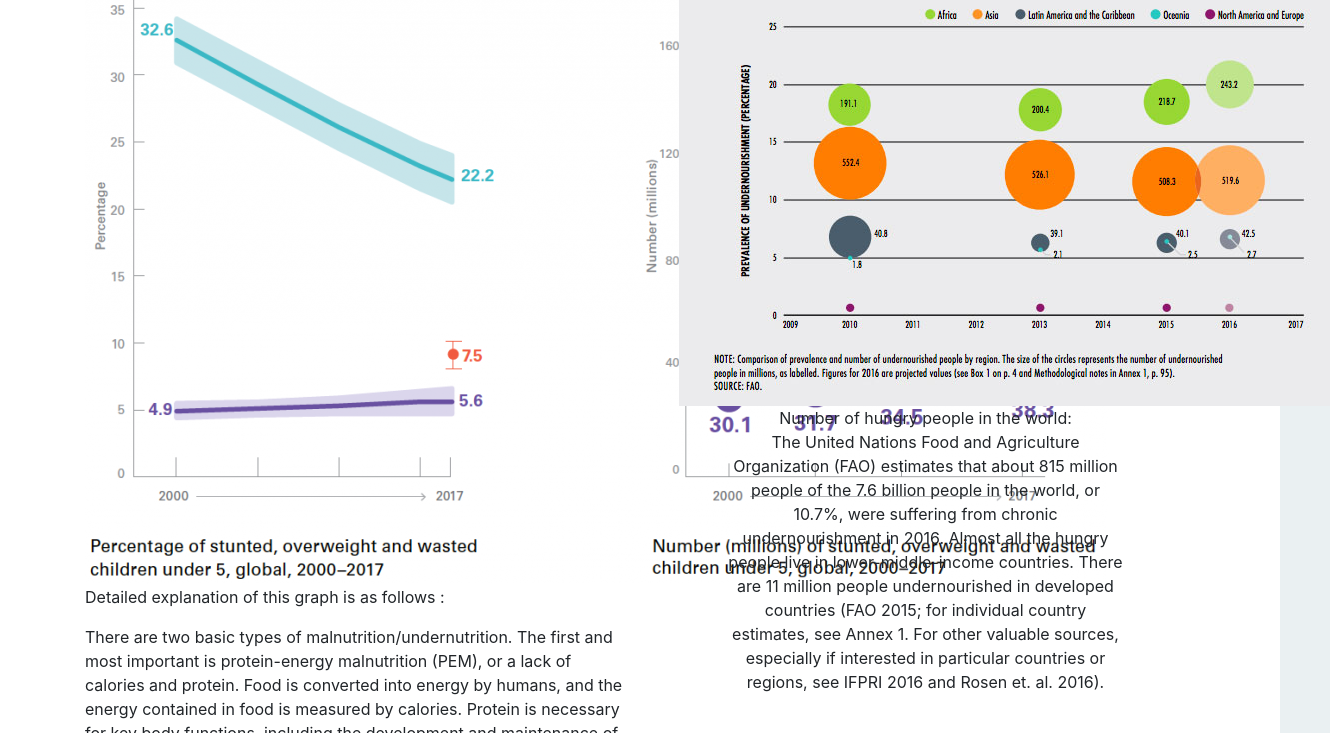
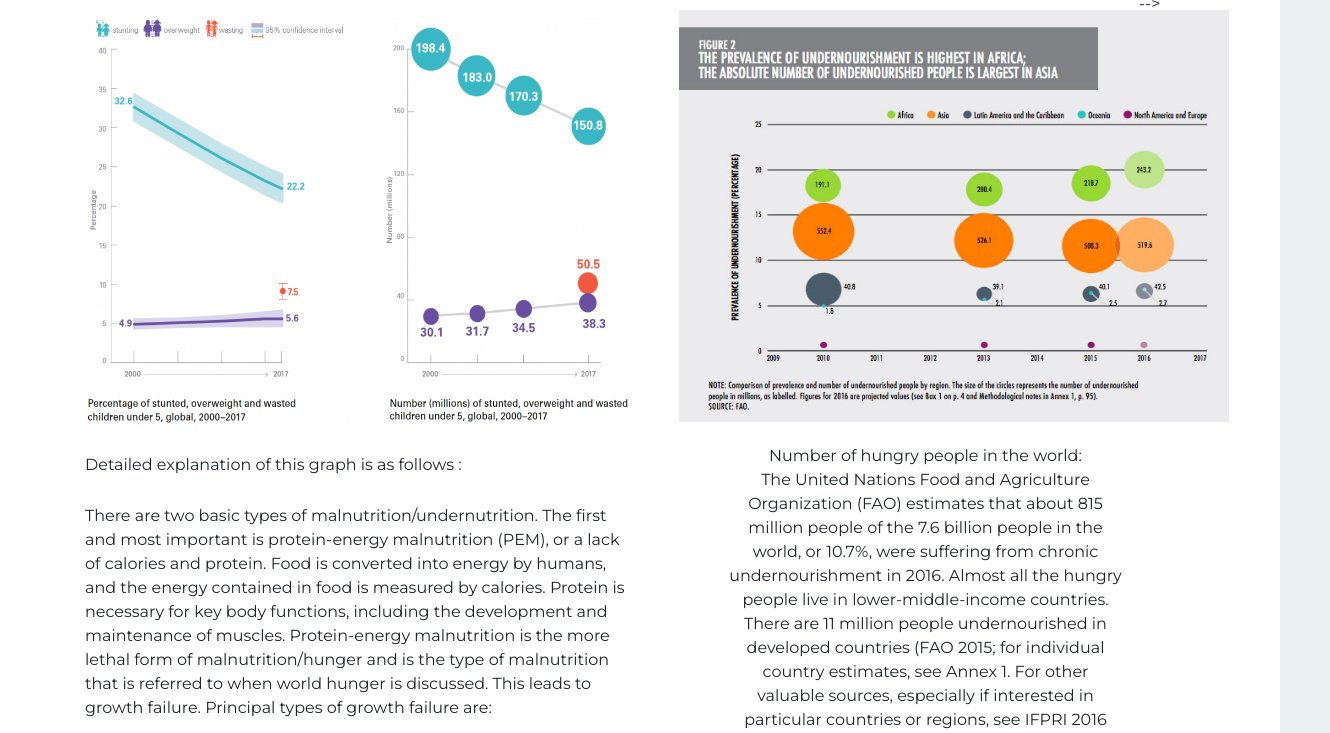
Before and after one commit to Worldhunger2/shield, a plain HTML site: page satisticspage.html in a window 1280 px wide. Shown: the part 175-908 px from the top of the page, 1330 px wide, since content can reach past the window. Drawn offline with nearby package versions, Linux system fonts and the light colour scheme.

Commit message:
changes 1

```diff
--- a/satisticspage.html
+++ b/satisticspage.html
@@ -13,7 +13,7 @@
 		<link rel="stylesheet" href="https://stackpath.bootstrapcdn.com/bootstrap/4.3.1/css/bootstrap.min.css" integrity="sha384-ggOyR0iXCbMQv3Xipma34MD+dH/1fQ784/j6cY/iJTQUOhcWr7x9JvoRxT2MZw1T" crossorigin="anonymous">
 
 		<link href="http://fonts.googleapis.com/css?family=Cookie" rel="stylesheet" type="text/css">
-		<link rel="stylesheet" type="text/css" href="ubf.css">
+		<link rel="stylesheet" type="text/css" href="WHS.css">
 		<title>satistics page</title>
 	</head>
 <body>
```
